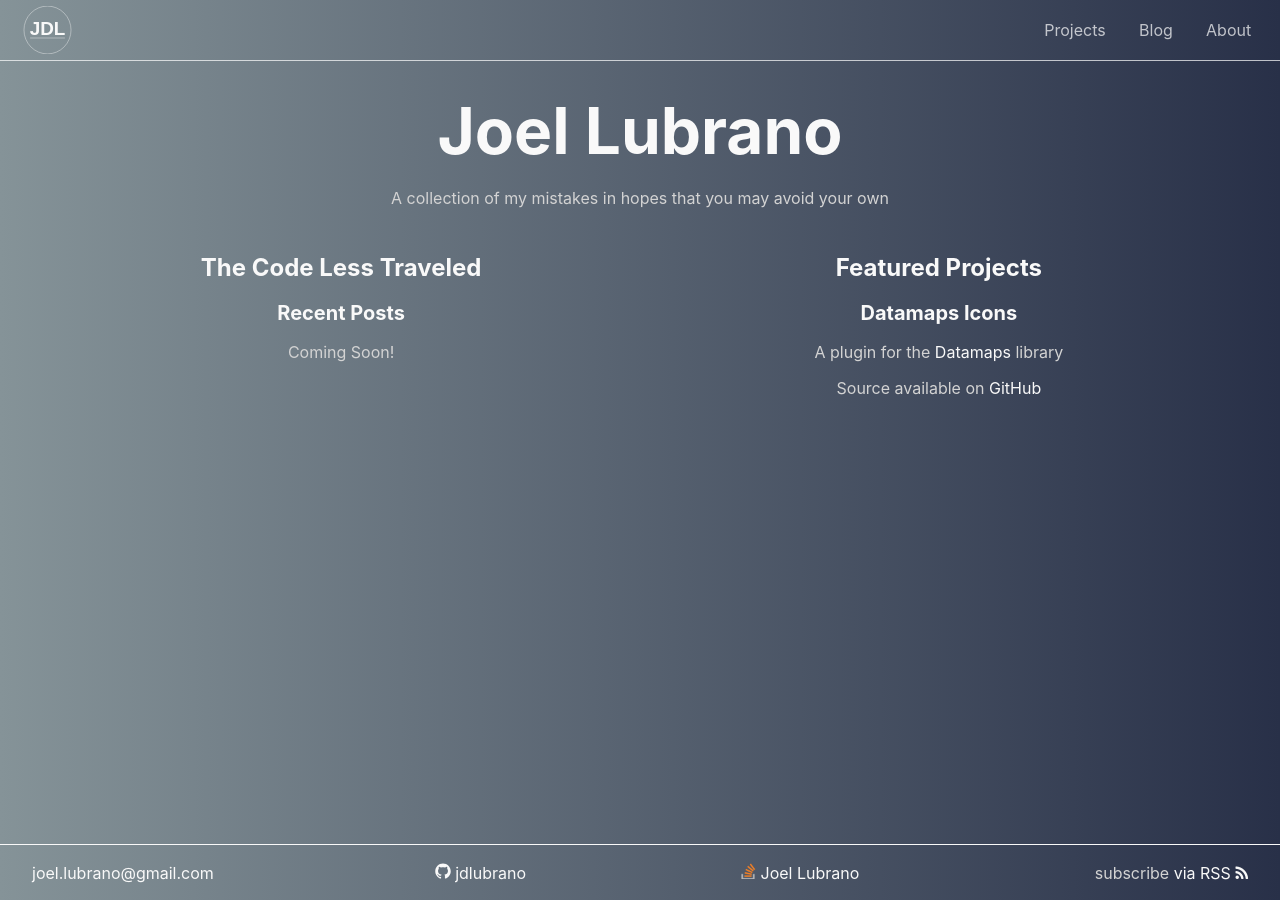
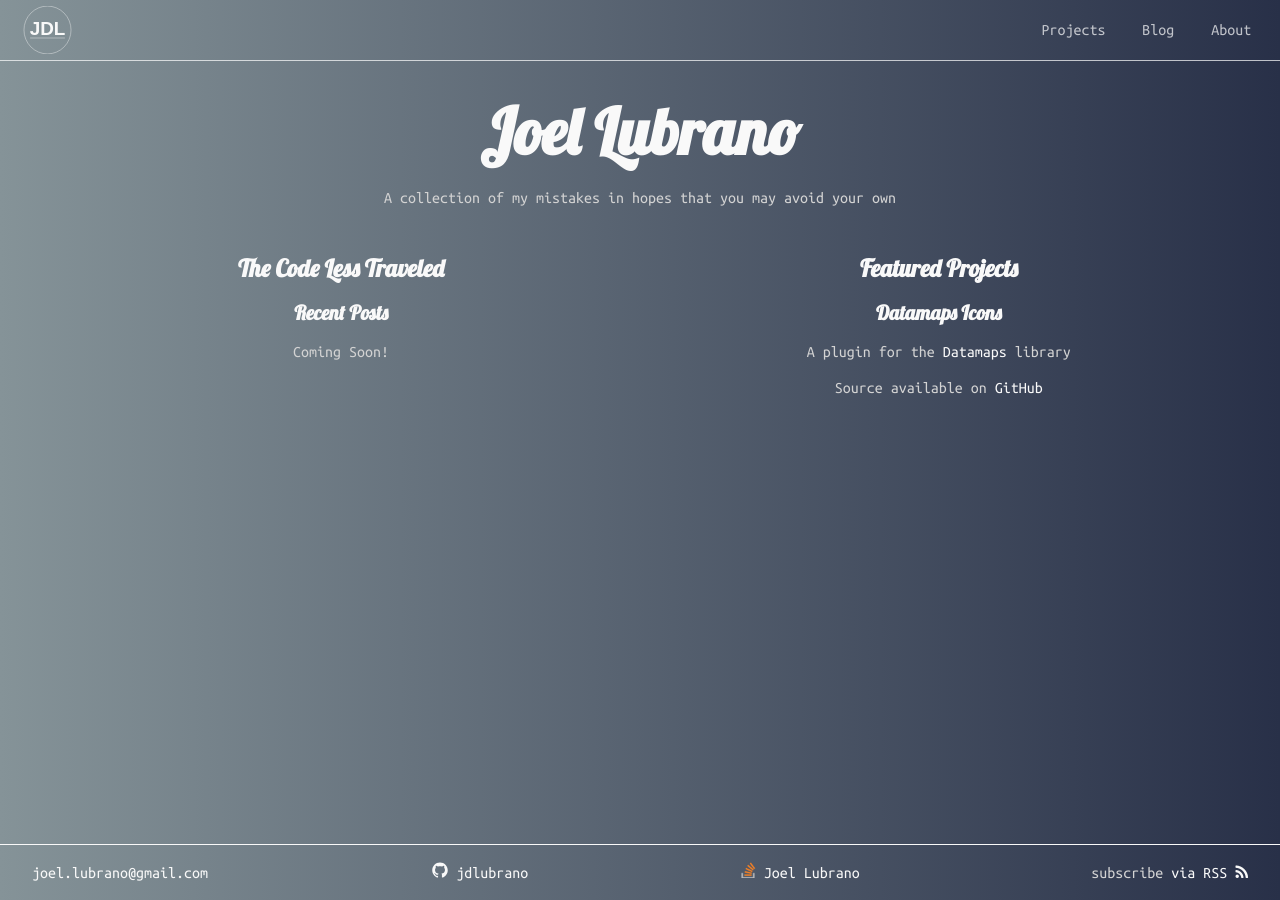
Before and after one commit to jdlubrano/jdlubrano.github.io, a Jekyll site: the page built from index.html, in a window 1280 px wide. Built offline with Jekyll 4.4.1, drawn with Linux system fonts in a browser that asks for light colours; nearby versions of some CDN libraries.

Commit message:
Use Lobster and Ubuntu mono fonts

```diff
--- a/_sass/common.scss
+++ b/_sass/common.scss
@@ -1,7 +1,10 @@
+@import url('https://fonts.googleapis.com/css?family=Lobster|Ubuntu+Mono');
+
 html, body {
   margin: 0;
   padding: 0;
   height: 100%;
+  font-family: 'Ubuntu Mono', monospace;
 }
 
 #wrapper {
@@ -31,6 +34,7 @@ body {
 }
 
 h1, h2, h3, h4, h5, h6 {
+  font-family: 'Lobster', cursive;
   color: $accent-text-color;
   &.page-heading {
     font-size: 1.5em;
```
